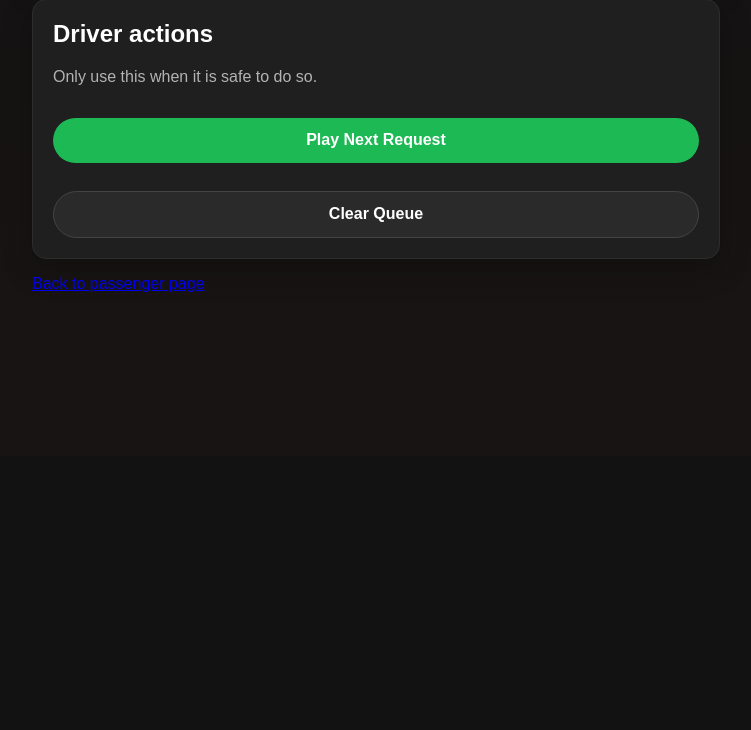
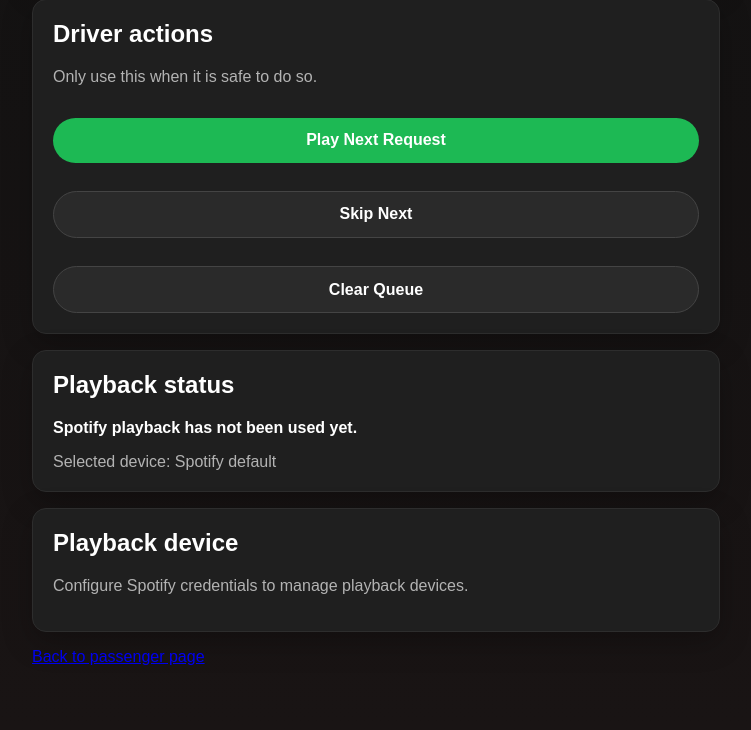
Before and after one commit to RedParrotBerkeley/backseat_dj_spotify, a FastAPI app: page /admin in a window 1280 px wide. Shown: the part 344-1074 px from the top of the page, without its empty margins (264-1015 px from the left). Before the commit the page ends 636 px from the top, so only its background shows below. Run offline with FastAPI, Linux system fonts and the light colour scheme.

Commit message:
Add playback controls and queue safeguards

```diff
--- a/app/main.py
+++ b/app/main.py
@@ -29,6 +29,8 @@ def build_spotify_handler() -> Optional[SpotAPIHandler]:
 
 spotify = build_spotify_handler()
 ADMIN_PIN = os.getenv("BACKSEAT_DJ_ADMIN_PIN")
+selected_device_id = os.getenv("BACKSEAT_DJ_DEVICE_ID", "").strip()
+last_playback_status = "Spotify playback has not been used yet."
 
 
 def is_admin(pin: Optional[str]) -> bool:
@@ -55,8 +57,26 @@ def render_home(request: Request, message: Optional[str] = None) -> HTMLResponse
     )
 
 
+def current_devices():
+    if spotify is None:
+        return []
+    return spotify.devices()
+
+
+def selected_device_name(devices) -> Optional[str]:
+    if not selected_device_id:
+        return None
+    for device in devices:
+        device_id = str(device.get("id", "") or "")
+        if device_id == selected_device_id:
+            return str(device.get("name", "Selected device"))
+    return None
+
+
 def render_admin(request: Request, pin: Optional[str], message: Optional[str] = None) -> HTMLResponse:
     authorized = is_admin(pin)
+    devices = current_devices()
+    active_device_name = selected_device_name(devices)
     return templates.TemplateResponse(
         "admin.html",
         {
@@ -70,6 +90,12 @@ def render_admin(request: Request, pin: Optional[str], message: Optional[str] =
             "admin_action": f"/play-next{admin_query(pin)}",
             "clear_action": f"/admin/clear{admin_query(pin)}",
             "remove_base": "/admin/remove",
+            "skip_action": f"/admin/skip-next{admin_query(pin)}",
+            "device_action": f"/admin/device{admin_query(pin)}",
+            "devices": devices,
+            "selected_device_id": selected_device_id,
+            "selected_device_name": active_device_name,
+            "last_playback_status": last_playback_status,
         },
         status_code=200 if authorized else 403,
     )
@@ -101,6 +127,8 @@ async def add_song(request: Request, song: str = Form(...), artist: str = Form("
 
 @app.post("/play-next")
 async def play_next(pin: Optional[str] = Query(default=None)):
+    global last_playback_status
+
     if not is_admin(pin):
         destination = "/admin"
         if pin:
@@ -111,6 +139,7 @@ async def play_next(pin: Optional[str] = Query(default=None)):
     message = ""
     if not next_song:
         message = "Queue is empty."
+        last_playback_status = message
     else:
         song, artist = next_song
         full_query = f"{song} {artist}" if artist else song
@@ -118,18 +147,44 @@ async def play_next(pin: Optional[str] = Query(default=None)):
         if spotify is None:
             request_queue.add(song, artist)
             message = "Spotify credentials are not configured yet."
+            last_playback_status = message
         else:
-            played = spotify.search_and_play(full_query)
+            played = spotify.search_and_play(full_query, device_id=selected_device_id or None)
             if not played:
                 request_queue.add(song, artist)
                 message = f'Could not play "{full_query}". The request was returned to the queue.'
+                last_playback_status = message
             else:
-                message = f'Now playing "{full_query}".'
+                device_label = selected_device_name(current_devices()) or "default Spotify device"
+                message = f'Now playing "{full_query}" on {device_label}.'
+                last_playback_status = message
 
     destination = f"/admin/refresh{admin_query(pin)}"
     if message:
         joiner = "&" if "?" in destination else "?"
         destination = f"{destination}{joiner}{urlencode({'message': message})}"
+    return RedirectResponse(url=destination, status_code=303)
+
+
+@app.post("/admin/skip-next")
+async def skip_next(pin: Optional[str] = Query(default=None)):
+    if not is_admin(pin):
+        destination = "/admin"
+        if pin:
+            destination = f"{destination}{admin_query(pin)}"
+        return RedirectResponse(url=destination, status_code=303)
+
+    removed = request_queue.next()
+    if removed is None:
+        message = "Queue is empty, nothing to skip."
+    else:
+        song, artist = removed
+        full_query = f"{song} {artist}" if artist else song
+        message = f'Skipped "{full_query}".'
+
+    destination = f"/admin/refresh{admin_query(pin)}"
+    joiner = "&" if "?" in destination else "?"
+    destination = f"{destination}{joiner}{urlencode({'message': message})}"
     return RedirectResponse(url=destination, status_code=303)
 
 
@@ -148,6 +203,38 @@ async def remove_song(index: int = Form(...), pin: Optional[str] = Query(default
         song, artist = removed
         full_query = f"{song} {artist}" if artist else song
         message = f'Removed "{full_query}" from the queue.'
+
+    destination = f"/admin/refresh{admin_query(pin)}"
+    joiner = "&" if "?" in destination else "?"
+    destination = f"{destination}{joiner}{urlencode({'message': message})}"
+    return RedirectResponse(url=destination, status_code=303)
+
+
+@app.post("/admin/device")
+async def set_device(device_id: str = Form(""), pin: Optional[str] = Query(default=None)):
+    global selected_device_id, last_playback_status
+
+    if not is_admin(pin):
+        destination = "/admin"
+        if pin:
+            destination = f"{destination}{admin_query(pin)}"
+        return RedirectResponse(url=destination, status_code=303)
+
+    cleaned_device_id = device_id.strip()
+    devices = current_devices()
+    valid_ids = {str(device.get('id', '') or '') for device in devices}
+
+    if cleaned_device_id and cleaned_device_id not in valid_ids:
+        message = "That Spotify device is no longer available."
+    else:
+        selected_device_id = cleaned_device_id
+        if selected_device_id:
+            device_name = selected_device_name(devices) or "selected device"
+            message = f"Playback device set to {device_name}."
+            last_playback_status = message
+        else:
+            message = "Playback device reset to Spotify default."
+            last_playback_status = message
 
     destination = f"/admin/refresh{admin_query(pin)}"
     joiner = "&" if "?" in destination else "?"
@@ -191,4 +278,6 @@ async def health() -> dict:
         "queue_length": len(request_queue),
         "spotify_ready": spotify is not None,
         "admin_pin_configured": bool(ADMIN_PIN),
+        "selected_device_id": selected_device_id or None,
+        "last_playback_status": last_playback_status,
     }
--- a/app/queue.py
+++ b/app/queue.py
@@ -15,6 +15,12 @@ class SongRequestQueue:
         self._items: Deque[SongQueueItem] = deque()
         self.storage_path = storage_path
         self._load()
+
+    @staticmethod
+    def _normalize(song: str, artist: str = "") -> Tuple[str, str]:
+        normalized_song = " ".join(song.casefold().split())
+        normalized_artist = " ".join(artist.casefold().split())
+        return normalized_song, normalized_artist
 
     def _load(self) -> None:
         if not self.storage_path.exists():
@@ -49,11 +55,23 @@ class SongRequestQueue:
         if not cleaned_song:
             return False, "Please enter a song title before submitting."
 
-        normalized_new = (cleaned_song.casefold(), cleaned_artist.casefold())
+        normalized_new = self._normalize(cleaned_song, cleaned_artist)
+        duplicate_count = 0
+        same_title_count = 0
         for queued_song, queued_artist in self._items:
-            normalized_existing = (queued_song.casefold(), queued_artist.casefold())
+            normalized_existing = self._normalize(queued_song, queued_artist)
             if normalized_existing == normalized_new:
                 return False, f'"{cleaned_song}" is already in the queue.'
+            if normalized_existing[0] == normalized_new[0]:
+                same_title_count += 1
+            if cleaned_artist and normalized_existing[1] == normalized_new[1]:
+                duplicate_count += 1
+
+        if same_title_count >= 2:
+            return False, f'Too many versions of "{cleaned_song}" are already queued.'
+
+        if cleaned_artist and duplicate_count >= 3:
+            return False, f'There are already several requests from {cleaned_artist} in the queue.'
 
         self._items.append((cleaned_song, cleaned_artist))
         self._save()
--- a/static/style.css
+++ b/static/style.css
@@ -67,7 +67,8 @@ label {
   margin-top: 0.75rem;
 }
 
-input {
+input,
+select {
   margin-top: 0.4rem;
   padding: 0.75rem 0.9rem;
   border: 1px solid #3a3a3a;
@@ -149,6 +150,15 @@ button:hover {
   gap: 0.75rem;
 }
 
+.status-copy {
+  font-weight: 600;
+}
+
+.status-meta {
+  color: #b3b3b3;
+  margin-bottom: 0;
+}
+
 .song {
   display: block;
   font-weight: 700;
--- a/templates/admin.html
+++ b/templates/admin.html
@@ -66,10 +66,45 @@
           <form action="{{ admin_action }}" method="post">
             <button type="submit">Play Next Request</button>
           </form>
+          <form action="{{ skip_action }}" method="post">
+            <button type="submit" class="secondary-button">Skip Next</button>
+          </form>
           <form action="{{ clear_action }}" method="post">
             <button type="submit" class="secondary-button">Clear Queue</button>
           </form>
         </div>
+      </section>
+
+      <section class="panel">
+        <h2>Playback status</h2>
+        <p class="status-copy">{{ last_playback_status }}</p>
+        {% if selected_device_name %}
+          <p class="status-meta">Selected device: {{ selected_device_name }}</p>
+        {% else %}
+          <p class="status-meta">Selected device: Spotify default</p>
+        {% endif %}
+      </section>
+
+      <section class="panel">
+        <h2>Playback device</h2>
+        {% if spotify_ready and devices %}
+          <form action="{{ device_action }}" method="post">
+            <label for="device_id">Send playback to</label>
+            <select id="device_id" name="device_id">
+              <option value="">Spotify default</option>
+              {% for device in devices %}
+                {% set device_id = device.get('id', '') %}
+                {% set device_name = device.get('name', 'Unknown device') %}
+                <option value="{{ device_id }}" {% if device_id == selected_device_id %}selected{% endif %}>{{ device_name }}</option>
+              {% endfor %}
+            </select>
+            <button type="submit" class="secondary-button">Save Device</button>
+          </form>
+        {% elif spotify_ready %}
+          <p class="empty-state">No Spotify devices are visible right now.</p>
+        {% else %}
+          <p class="empty-state">Configure Spotify credentials to manage playback devices.</p>
+        {% endif %}
       </section>
     {% endif %}
 
```
Also changed, not shown: app/spotapi_wrapper.py (+27 -3 lines).
